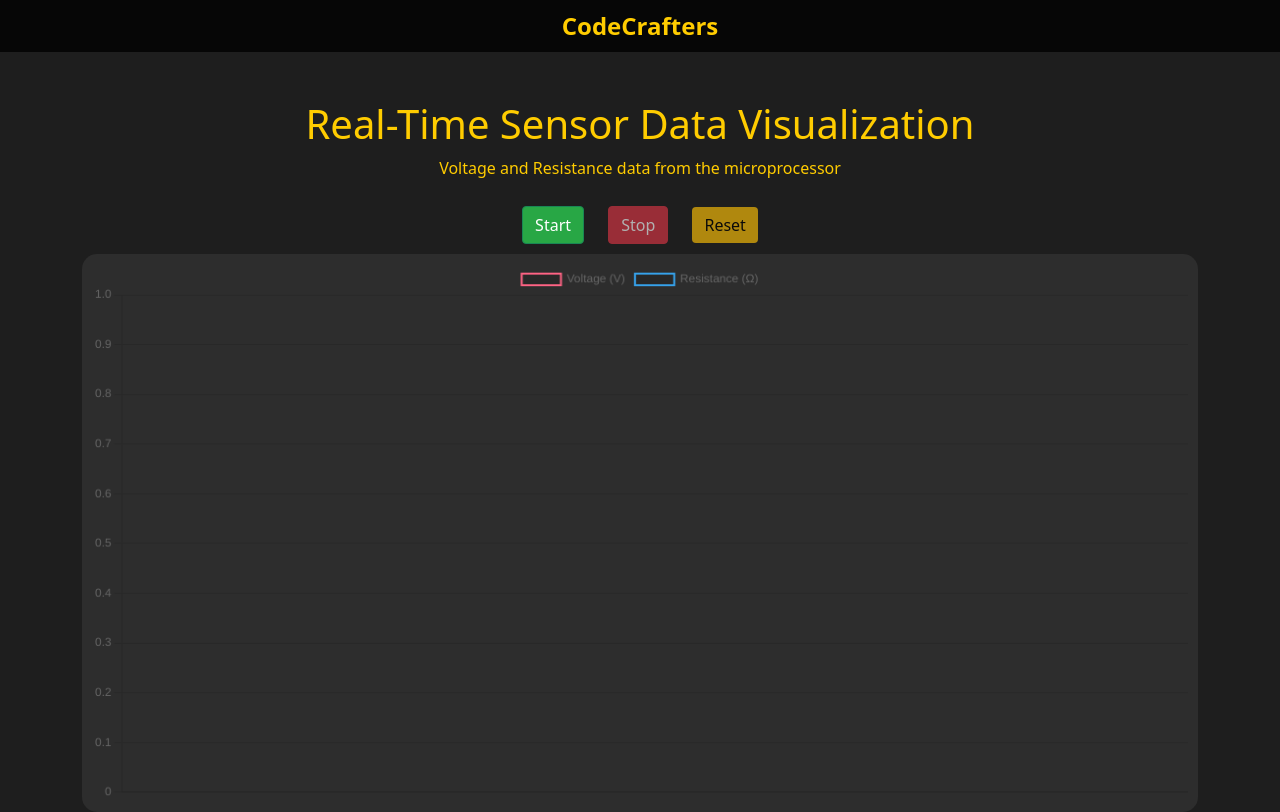
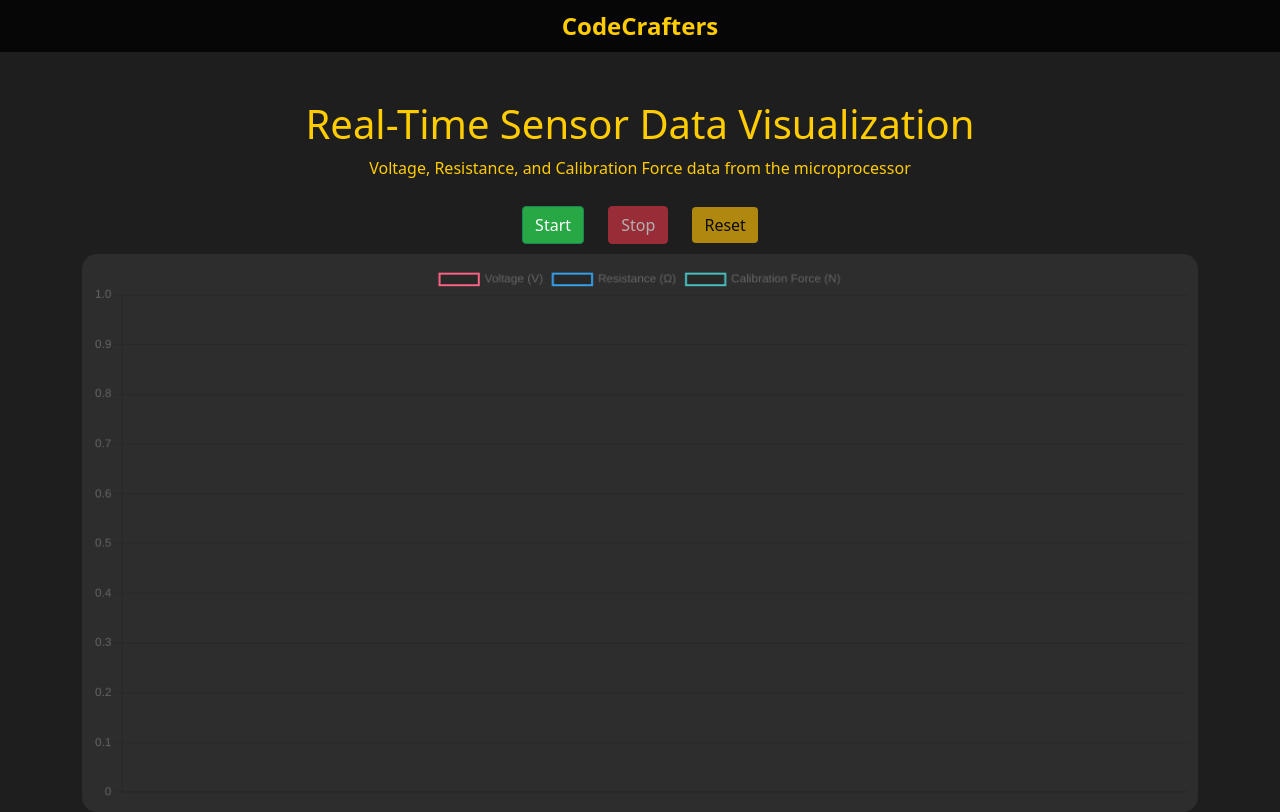
Before and after one commit to Codecrafters-Hz/Interpolation, a plain HTML site: page index.html in a window 1280 px wide. Drawn offline with nearby package versions, Linux system fonts and the light colour scheme.

Commit message:
Update index.html

```diff
--- a/index.html
+++ b/index.html
@@ -85,7 +85,7 @@
 
     <div class="container">
         <h1>Real-Time Sensor Data Visualization</h1>
-        <p>Voltage and Resistance data from the microprocessor</p>
+        <p>Voltage, Resistance, and Calibration Force data from the microprocessor</p>
 
         <!-- Buttons to control the simulation -->
         <div class="text-center">
@@ -94,7 +94,7 @@
             <button id="resetBtn" class="btn btn-warning" disabled>Reset</button>
         </div>
 
-        <!-- Chart for displaying voltage and resistance -->
+        <!-- Chart for displaying voltage, resistance, and calibration force -->
         <canvas id="sensorChart" width="400" height="200"></canvas>
     </div>
 
@@ -128,6 +128,14 @@
                             borderWidth: 2,
                             fill: false,
                             tension: 0.4,  // Interpolation mode for smooth curves
+                        },
+                        {
+                            label: 'Calibration Force (N)',
+                            data: [],
+                            borderColor: 'rgba(75, 192, 192, 1)',
+                            borderWidth: 2,
+                            fill: false,
+                            tension: 0.4,  // Interpolation mode for smooth curves
                         }
                     ]
                 },
@@ -145,6 +153,7 @@
             function fetchSensorData() {
                 const voltage = (Math.random() * 5).toFixed(2);  // Simulate voltage between 0 and 5V
                 const resistance = (Math.random() * 100).toFixed(2);  // Simulate resistance between 0 and 100Ω
+                const force = (Math.random() * 50).toFixed(2);  // Simulate force between 0 and 50N
 
                 const currentTime = new Date().toLocaleTimeString();
 
@@ -152,11 +161,13 @@
                     sensorChart.data.labels.shift();
                     sensorChart.data.datasets[0].data.shift();
                     sensorChart.data.datasets[1].data.shift();
+                    sensorChart.data.datasets[2].data.shift();
                 }
 
                 sensorChart.data.labels.push(currentTime);
                 sensorChart.data.datasets[0].data.push(voltage);
                 sensorChart.data.datasets[1].data.push(resistance);
+                sensorChart.data.datasets[2].data.push(force);
 
                 sensorChart.update();
             }
@@ -187,6 +198,7 @@
                 sensorChart.data.labels = [];
                 sensorChart.data.datasets[0].data = [];
                 sensorChart.data.datasets[1].data = [];
+                sensorChart.data.datasets[2].data = [];
                 sensorChart.update();
 
                 document.getElementById('startBtn').disabled = false;
```
